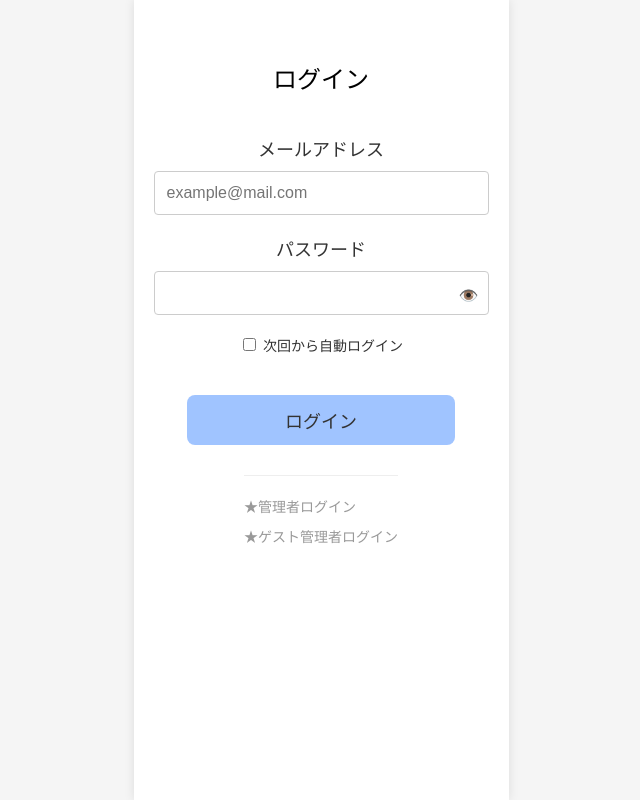
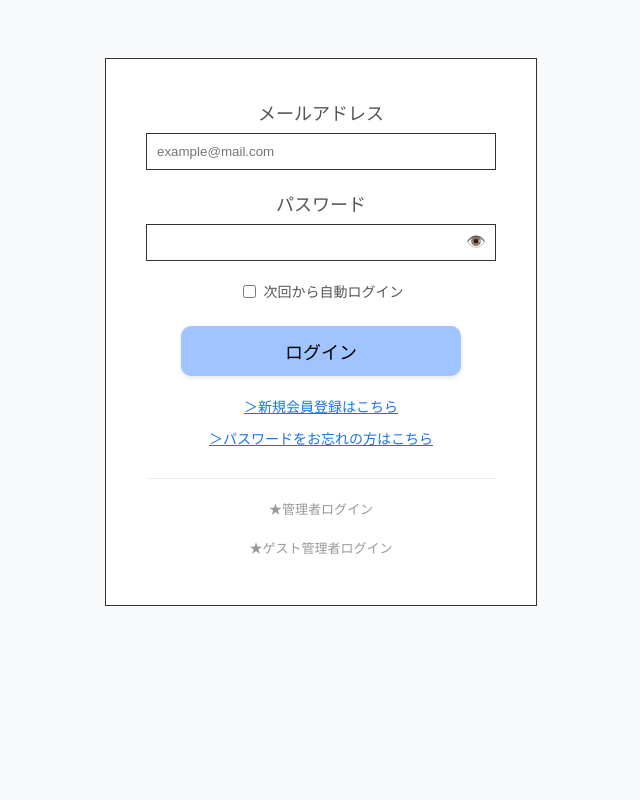
Before and after one commit to Omochimochimochimochi/Daily-closet, a Django app: page /login/ in a window 1280 px wide. Shown: the whole page, without its empty margins (319-959 px from the left). Run offline with Django 5.2, Linux system fonts and the light colour scheme.

Commit message:
ログイン画面の修正、バリデーション実施

```diff
--- a/closet/templates/login.html
+++ b/closet/templates/login.html
@@ -1,101 +1,54 @@
-{% load static %}
 <!DOCTYPE html>
 <html lang="ja">
 <head>
     <meta charset="UTF-8">
-    <meta name="viewport" content="width=device-width, initial-scale=1.0">
-    <title>ログイン - Daily closet</title>
+    <title>ログイン - Daily Closet</title>
     <style>
-        body {
-            display: flex;
-            justify-content: center;
-            background-color: #f5f5f5;
-            margin: 0;
-            font-family: sans-serif;
-        }
-        .iphone-screen {
-            width: 375px;
-            min-height: 100vh;
-            background-color: white;
-            padding: 40px 20px;
-            box-shadow: 0 0 10px rgba(0,0,0,0.1);
-            box-sizing: border-box;
-            display: flex;
-            flex-direction: column;
-            align-items: center;
-        }
-        .form-group {
-            width: 100%;
-            margin-bottom: 20px;
-        }
-        label {
-            display: block;
-            text-align: center;
-            margin-bottom: 10px;
-            font-size: 18px;
-            color: #333;
-        }
-        input[type="email"], input[type="password"] {
-            width: 100%;
-            padding: 12px;
-            border: 1px solid #ccc;
-            border-radius: 4px;
-            box-sizing: border-box;
-            font-size: 16px;
-        }
-        .login-btn {
-            width: 80%;
-            padding: 12px;
-            background-color: #a0c4ff; /* 設計図の薄い青 */
-            border: none;
-            border-radius: 8px;
-            color: #333;
-            font-size: 18px;
-            cursor: pointer;
-            margin-top: 20px;
-        }
-        .links {
-            margin-top: 30px;
-            text-align: center;
-            font-size: 14px;
-        }
-        .links a {
-            display: block;
-            margin-bottom: 15px;
-            color: #1a73e8;
-            text-decoration: underline;
-        }
+        body { font-family: sans-serif; display: flex; justify-content: center; padding: 50px; background-color: #f8f9fa; }
+        .login-box { background: white; padding: 40px; border: 1px solid #333; width: 350px; text-align: center; }
+        .field { margin-bottom: 20px; text-align: left; }
+        label { display: block; margin-bottom: 8px; color: #555; text-align: center; font-size: 18px; }
+        input[type="email"], input[type="password"] { width: 100%; padding: 10px; border: 1px solid #333; box-sizing: border-box; }
+
+        .checkbox-group { text-align: left; margin-bottom: 25px; font-size: 14px; display: flex; align-items: center; justify-content: center; }
+
+        .btn-login { background-color: #a0c4ff; border: none; padding: 12px; width: 80%; font-size: 18px; border-radius: 10px; cursor: pointer; margin-bottom: 20px; box-shadow: 0 2px 4px rgba(0,0,0,0.1); }
+
+        .links a { display: block; margin-bottom: 12px; font-size: 14px; color: #1a73e8; text-decoration: underline; }
+        .admin-links { margin-top: 30px; border-top: 1px solid #eee; padding-top: 20px; }
+        .admin-links a { color: #999; text-decoration: none; font-size: 13px; margin-bottom: 8px; }
     </style>
 </head>
 <body>
-    <div class="iphone-screen">
-        <h2 style="margin-bottom: 40px; font-weight: normal;">ログイン</h2>
-
-        <form style="width: 100%; text-align: center;">
-            <div class="form-group">
+    <div class="login-box">
+        <form>
+            <div class="field">
                 <label>メールアドレス</label>
                 <input type="email" placeholder="example@mail.com">
             </div>
 
-            <div class="form-group" style="position: relative;">
+            <div class="field">
                 <label>パスワード</label>
-                <input type="password">
-                <span style="position: absolute; right: 10px; bottom: 10px; cursor: pointer;">👁️</span>
+                <div style="position: relative;">
+                    <input type="password">
+                    <span style="position: absolute; right: 10px; top: 8px; cursor: pointer;">👁️</span>
+                </div>
             </div>
 
-            <div style="font-size: 14px; margin-bottom: 20px;">
+            <div class="checkbox-group">
                 <input type="checkbox" id="auto-login">
-                <label for="auto-login" style="display: inline; font-size: 14px;">次回から自動ログイン</label>
+                <label for="auto-login" style="font-size: 14px; margin: 0 0 0 5px;">次回から自動ログイン</label>
             </div>
 
-            <button type="submit" class="login-btn">ログイン</button>
-        </form>
+            <button type="submit" class="btn-login">ログイン</button>
 
-    <div style="margin-top: 30px; border-top: 1px solid #eee; padding-top: 20px;">
-    <a href="/admin/" style="color: #999; text-decoration: none; font-size: 14px; display: block; margin-bottom: 10px;">★管理者ログイン</a>
-    <a href="/admin/" style="color: #999; text-decoration: none; font-size: 14px; display: block;">★ゲスト管理者ログイン</a>
+            <div class="links">
+                <a href="{% url 'signup' %}">＞新規会員登録はこちら</a>
+                <a href="#">＞パスワードをお忘れの方はこちら</a>
+            </div>
+
+           <div class="admin-links">
+    <a href="/admin/" style="color: #999; text-decoration: none; font-size: 13px; display: block; margin-bottom: 20px;">★管理者ログイン</a>
+    <a href="#" style="color: #999; text-decoration: none; font-size: 13px; display: block;">★ゲスト管理者ログイン</a>
 </div>
-        </div>
-    </div>
-</body>
 </html>
```
